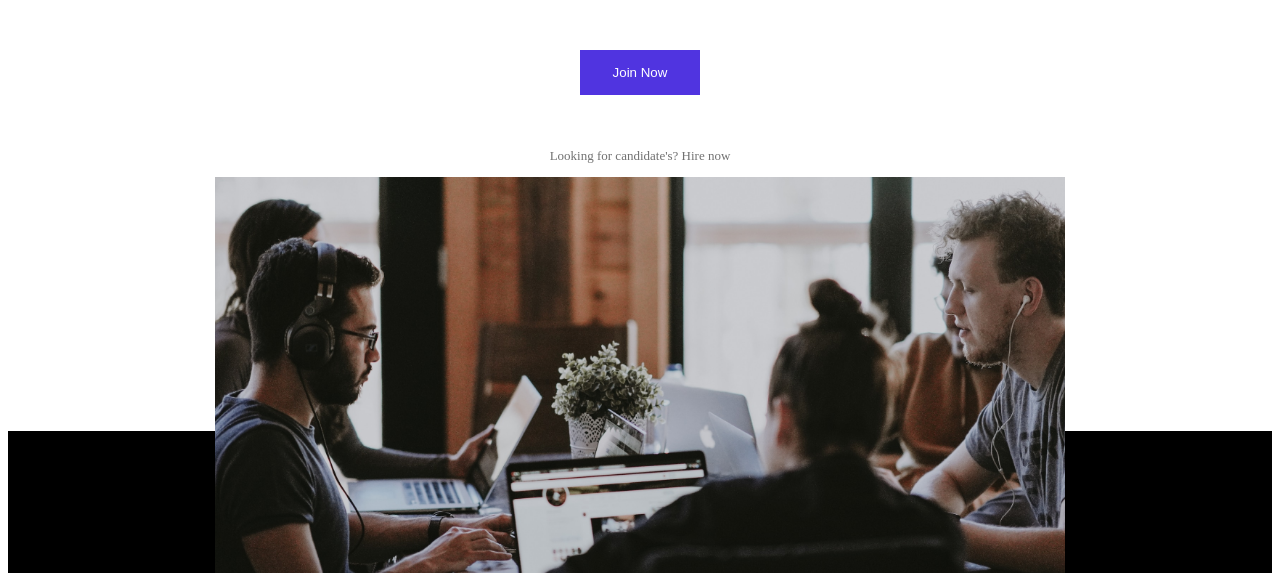
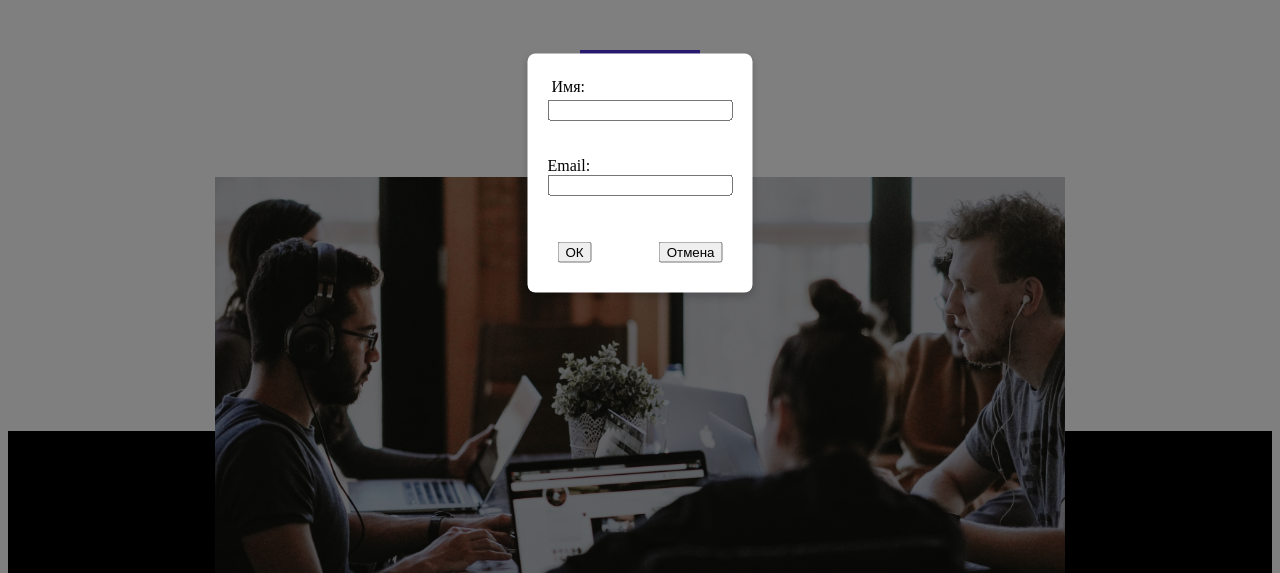
Before and after one commit to Myshaev-Mikhail/frontend_Myshaev, a plain HTML site: page index.html in a window 1280 px wide. Both pictures are taken after a click on the button "Sign up". Shown: the part 227-800 px from the top of the page. Drawn offline with nearby package versions, Linux system fonts and the light colour scheme.

Commit message:
Реализован слайдер и формочка входа

```diff
--- a/index.html
+++ b/index.html
@@ -14,13 +14,28 @@
         </div>
         <div class="menu-right">
             <p>For Recruiters</p>
-            <button class="sign">Sign up</button>
+            <button class="sign" id="openModalBtn">Sign up</button>
             <button class="login">Login in</button>
         </div>
     </div>
 </header>
 
 <main>
+    <div class="overlay"></div>
+    <div id="modalOverlay" class="modal-overlay">
+        <div class="modal-content">
+            <form id="modalForm">
+                <label class="label" for="name">Имя:</label>
+                <input type="text" id="name" name="name" required><br><br>
+                <label for="email">Email:</label>
+                <input type="email" id="email" name="email" required><br><br>
+                <div class="button-container">
+                    <button type="button" id="okBtn">ОК</button>
+                    <button type="button" id="cancelBtn">Отмена</button>
+                </div>
+            </form>
+        </div>
+    </div>
     <div class="Candidates">
         <div class="Candidates-content">
             <h1>Candidates with Creative & Engineering Backgrounds</h1>
@@ -45,7 +60,7 @@
             <div class="card">
                 <h3 class="card-title">Achieve Your Goals</h3>
                 <p class="card-description">Take the next step in your career journey with Jobly's seamless job-matching platform.</p>
-                <img src="img/134006.png" alt="Achieve Your Goals" class="card-image">
+                <img src="img/slider1.jpg" alt="Achieve Your Goals" class="card-image">
             </div>
         </div>
         <div class="features-slider">
@@ -98,6 +113,7 @@
         <a href="#">Privacy Policy</a>
     </div>
 </footer>
+<script src="scripts/signUp.js"></script>
 <script src="scripts/index.js"></script>
 </body>
 </html>
--- a/scripts/index.js
+++ b/scripts/index.js
@@ -3,17 +3,17 @@ document.addEventListener("DOMContentLoaded", () => {
         "card-1": {
             title: "Expand Your Horizons",
             description: "Learn how to showcase your unique skills and stand out in the competitive job market.",
-            image: "img/134006.png"
+            image: "img/slider1.jpg"
         },
         "card-2": {
             title: "Creative Portfolios Made Easy",
             description: "We provide tools to make your portfolio shine and attract the right recruiters effortlessly.",
-            image: "img/134006.png"
+            image: "img/slider2.jpg"
         },
         "card-3": {
             title: "Achieve Your Goals",
             description: "Take the next step in your career journey with Jobly's seamless job-matching platform.",
-            image: "img/Candidates.png"
+            image: "img/slider3.jpg"
         }
     };
 
--- /dev/null
+++ b/scripts/signUp.js
@@ -0,0 +1,31 @@
+document.addEventListener('DOMContentLoaded', function() {
+    const openFormButton = document.getElementById('openModalBtn');
+    const modalOverlay = document.getElementById('modalOverlay');
+    const overlay = document.querySelector('.overlay');
+
+    openFormButton.addEventListener('click', function() {
+        modalOverlay.classList.add('active');
+        overlay.classList.add('active');
+        document.body.style.overflow = 'hidden';
+    });
+
+    document.getElementById('okBtn').addEventListener('click', function() {
+        closeModal();
+    });
+
+    document.getElementById('cancelBtn').addEventListener('click', function() {
+        closeModal();
+    });
+
+    overlay.addEventListener('click', function(event) {
+        if (event.target === overlay) {
+            closeModal();
+        }
+    });
+
+    function closeModal() {
+        modalOverlay.classList.remove('active');
+        overlay.classList.remove('active');
+        document.body.style.overflow = '';
+    }
+});
--- /dev/null
+++ b/styles/blocks/signUp.css
@@ -0,0 +1,55 @@
+.overlay {
+    display: none;
+    position: fixed;
+    top: 0;
+    left: 0;
+    width: 100%;
+    height: 100%;
+    background-color: rgba(0, 0, 0, 0.5);
+    z-index: 10;
+}
+
+.modal-overlay {
+    display: none;
+    position: fixed;
+    top: 50%;
+    left: 50%;
+    transform: translate(-50%, -50%);
+    z-index: 20;
+    background-color: white;
+    padding: 20px;
+    border-radius: 8px;
+    box-shadow: 0 4px 8px rgba(0, 0, 0, 0.2);
+}
+
+.modal-content {
+    display: flex;
+    flex-direction: column;
+    height: 100%;
+}
+
+.label {
+    padding: 4px;
+}
+
+form {
+    display: flex;
+    flex-direction: column;
+    justify-content: space-between;
+    height: 100%;
+}
+
+.button-container {
+    display: flex;
+    justify-content: space-between;
+    padding: 10px;
+    margin-top: auto; /* Перемещает кнопки вниз */
+}
+
+
+
+
+.modal-overlay.active,
+.overlay.active {
+    display: block;
+}
--- a/styles/blocks/style.css
+++ b/styles/blocks/style.css
@@ -7,3 +7,5 @@
 @import "../base/swiper-bundle.min.css";
 
 @import "swiper.css";
+
+@import "signUp.css";
--- a/styles/blocks/swiper.css
+++ b/styles/blocks/swiper.css
@@ -12,6 +12,9 @@
     gap: 20px;
     flex-wrap: wrap;
 }
+.card-image{
+    max-width: 890px;
+}
 .feature.active {
     border-top: 4px solid #3D1EDD;
     background-color: #f0f0ff;
@@ -25,7 +28,7 @@
     transition: transform 0.2s, background-color 0.2s;
     cursor: pointer;
     margin: 10px;
-    max-width: 300px;
+    max-width: 230px;
 }
 h3{
     font-size: 16px;
```
